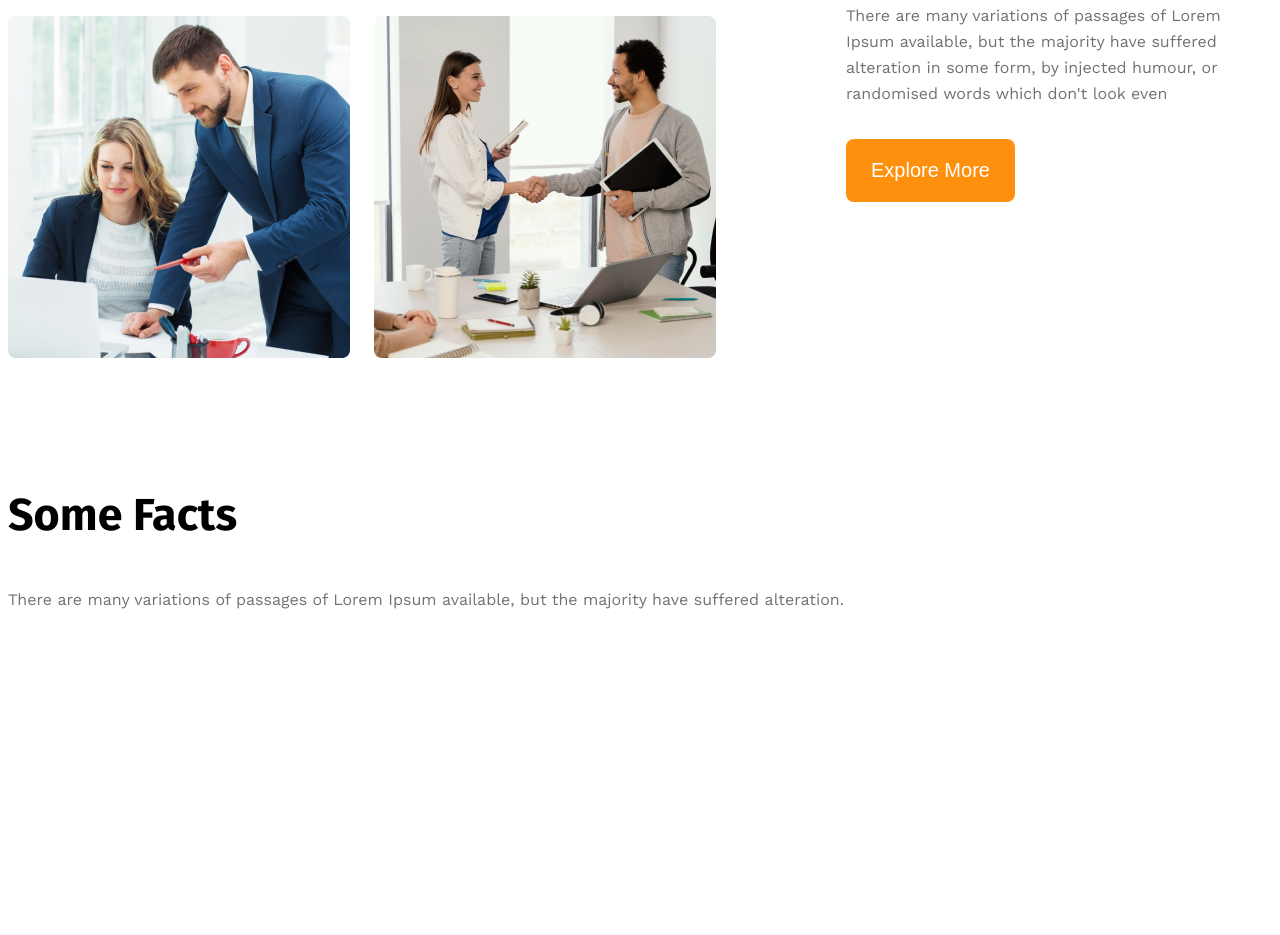
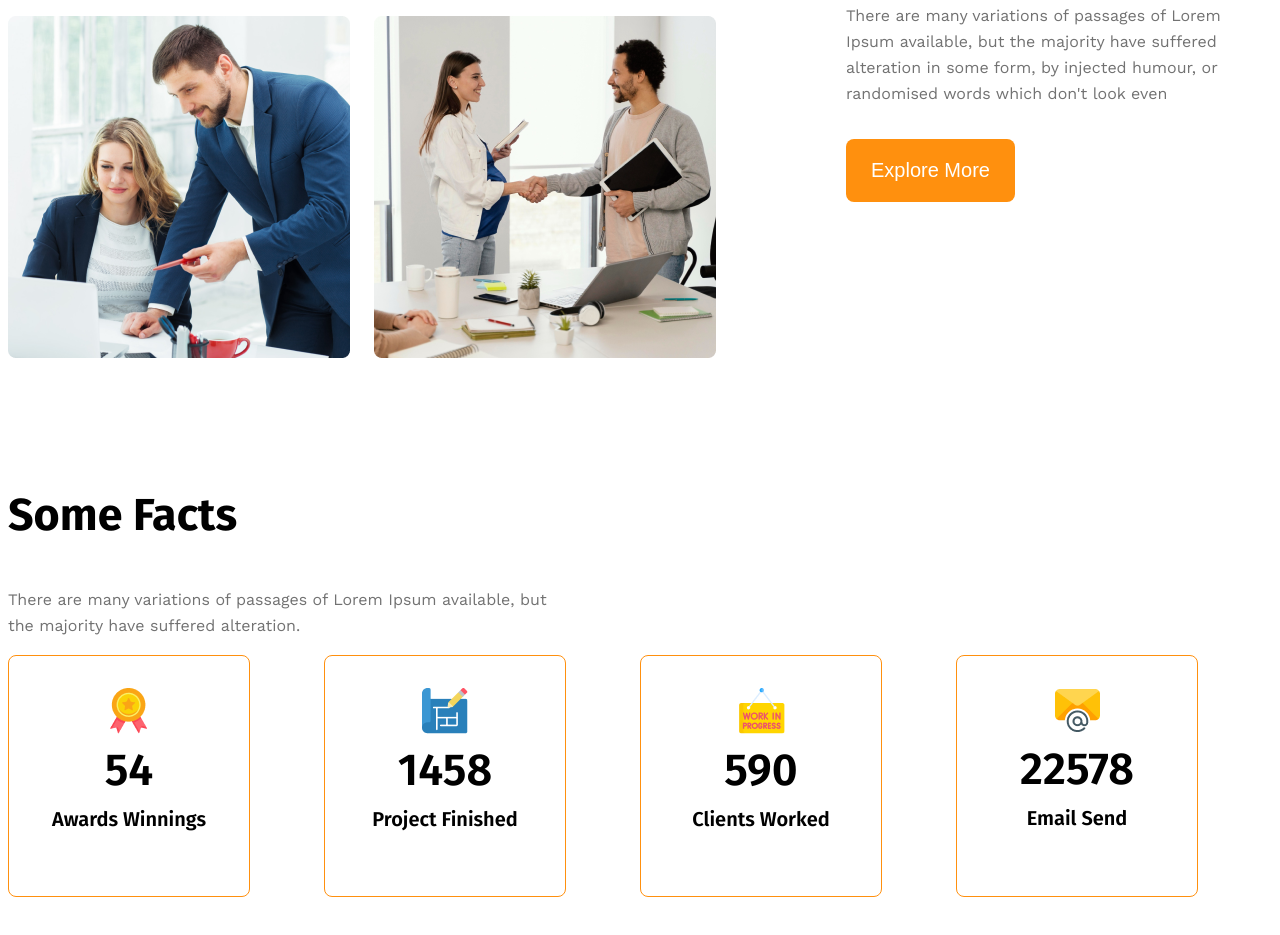
Before and after one commit to paul-96-shimu/g3-new-file, a plain HTML site: page index.html in a window 1280 px wide. Shown: the part 1641-2576 px from the top of the page. Before the commit the page ends 2384 px from the top, so only its background shows below. Drawn offline with nearby package versions, Linux system fonts and the light colour scheme.

Commit message:
added facts card all part

```diff
--- a/index.html
+++ b/index.html
@@ -58,9 +58,40 @@
         <section>
 
             <h3 class="section-title">Some Facts</h3>
-            <p class="section-description">There are many variations of passages of Lorem Ipsum available, but the
+            <p class="section-description fact-description">There are many variations of passages of Lorem Ipsum
+                available, but the
                 majority have suffered alteration.</p>
+            <div class="facts-container">
+                <div class="fact-card display-flex">
+                    <div>
+                        <img src="images/icons/ribon.png" alt="" class="fact-icon">
+                        <h4 class="fact-number">54</h4>
+                        <h5 class="fact-name">Awards Winnings</h5>
+                    </div>
+                </div>
+                <div class="fact-card display-flex">
+                    <div>
+                        <img src="images/icons/projects.png" alt="" class="fact-icon">
+                        <h4 class="fact-number">1458</h4>
+                        <h5 class="fact-name">Project Finished</h5>
+                    </div>
+                </div>
+                <div class="fact-card display-flex">
+                    <div>
+                        <img src="images/icons/customers.png" alt="" class="fact-icon">
+                        <h4 class="fact-number">590</h4>
+                        <h5 class="fact-name">Clients Worked</h5>
+                    </div>
+                </div>
+                <div class="fact-card display-flex">
+                    <div>
+                        <img src="images/icons/email.png" alt="" class="fact-icon">
+                        <h4 class="fact-number">22578</h4>
+                        <h5 class="fact-name">Email Send</h5>
+                    </div>
 
+                </div>
+            </div>
         </section>
         <!-- some facts -->
         <section>
--- a/style.css/g3.css
+++ b/style.css/g3.css
@@ -154,6 +154,42 @@ main {
     font-weight: 700;
 }
 
+/* some facts realeted style */
+.fact-card {
+    border-radius: 8px;
+    border: 1px solid #FF900E;
+    width: 240px;
+    height: 240px;
+    align-items: center;
+    justify-content: center;
+    text-align: center;
+
+}
+
+.facts-container {
+    display: grid;
+    grid-template-columns: repeat(4, 1fr);
+
+}
+
+.fact-number {
+    font-size: 2.8rem;
+    font-weight: 600;
+    margin-top: 5px;
+    margin-bottom: 10px;
+
+}
+
+.fact-name {
+    font-size: 1.25rem;
+    font-weight: 600;
+    margin-top: 10px;
+}
+
+.fact-description {
+    max-width: 540px;
+}
+
 /* responsive media query */
 @media screen and (max-width:576px) {
 
```
